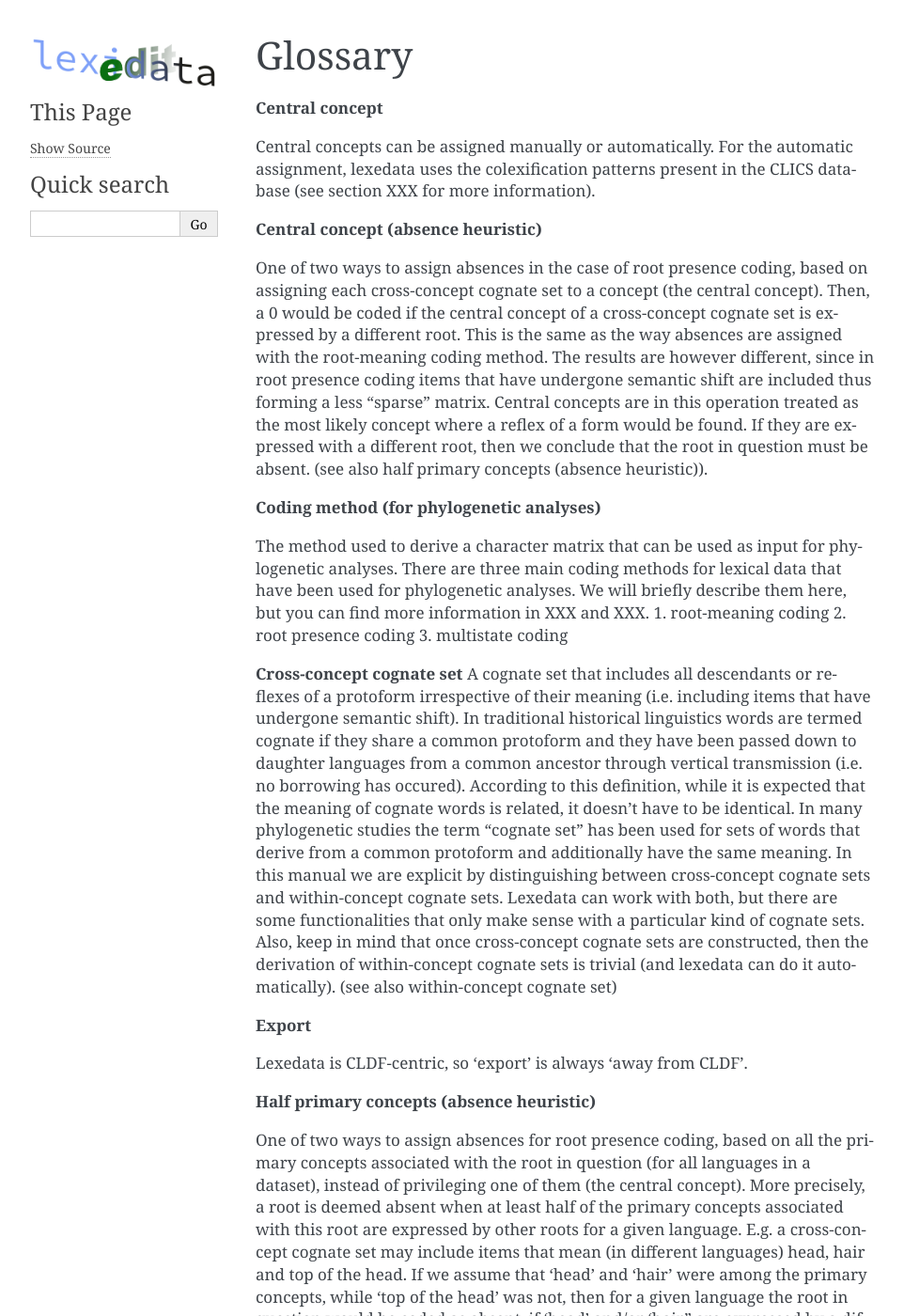
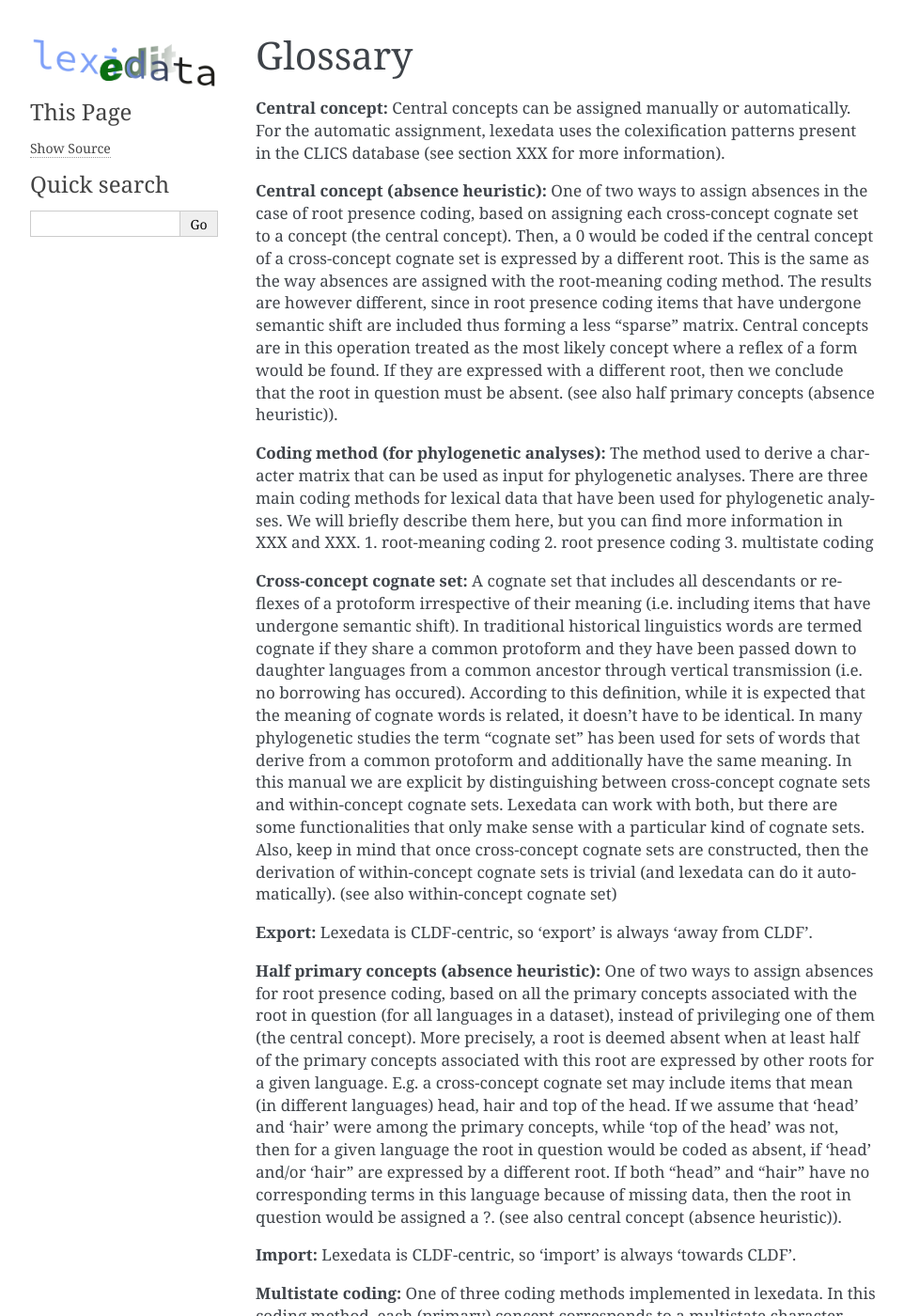
Before and after one commit to lexedata/lexedata, a Sphinx documentation site: the page built from docs/glossary.rst, in a window 1280 px wide and 1400 px high. Shown: the whole window at 94% size, without its empty margins (148-1110 px from the left). Built offline with Sphinx 7.4.7, drawn with Linux system fonts in a browser that asks for light colours; some of the changed text lies outside the part shown.

Commit message:
formatting

```diff
--- a/docs/glossary.rst
+++ b/docs/glossary.rst
@@ -1,64 +1,51 @@
 Glossary
 ~~~~~~~~
 
-**Central concept**
-
+**Central concept:**
 Central concepts can be assigned manually or automatically. For the automatic assignment, lexedata uses the colexification patterns present in the CLICS database (see section XXX for more information).
 
-**Central concept (absence heuristic)**
-
+**Central concept (absence heuristic):**
 One of two ways to assign absences in the case of root presence coding, based on assigning each cross-concept cognate set to a concept (the central concept). Then, a 0 would be coded if the central concept of a cross-concept cognate set is expressed by a different root. This is the same as the way absences are assigned with the root-meaning coding method. The results are however different, since in root presence coding items that have undergone semantic shift are included thus forming a less "sparse" matrix. Central concepts are in this operation treated as the most likely concept where a reflex of a form would be found. If they are expressed with a different root, then we conclude that the root in question must be absent. (see also half primary concepts (absence heuristic)).
 
-**Coding method (for phylogenetic analyses)**
-
+**Coding method (for phylogenetic analyses):**
 The method used to derive a character matrix that can be used as input for phylogenetic analyses.
 There are three main coding methods for lexical data that have been used for phylogenetic analyses. We will briefly describe them here, but you can find more information in XXX and XXX.
 1. root-meaning coding
 2. root presence coding
 3. multistate coding
 
-**Cross-concept cognate set**
+**Cross-concept cognate set:**
 A cognate set that includes all descendants or reflexes of a protoform irrespective of their meaning (i.e. including items that have undergone semantic shift). In traditional historical linguistics words are termed cognate if they share a common protoform and they have been passed down to daughter languages from a common ancestor through vertical transmission (i.e. no borrowing has occured). According to this definition, while it is expected that the meaning of cognate words is related, it doesn't have to be identical. In many phylogenetic studies the term "cognate set" has been used for sets of words that derive from a common protoform and additionally have the same meaning. In this manual we are explicit by distinguishing between cross-concept cognate sets and within-concept cognate sets. Lexedata can work with both, but there are some functionalities that only make sense with a particular kind of cognate sets. Also, keep in mind that once cross-concept cognate sets are constructed, then the derivation of within-concept cognate sets is trivial (and lexedata can do it automatically). (see also within-concept cognate set)
 
-**Export**
-
+**Export:**
 Lexedata is CLDF-centric, so ‘export’ is always ‘away from CLDF’.
 
-**Half primary concepts (absence heuristic)**
-
+**Half primary concepts (absence heuristic):**
 One of two ways to assign absences for root presence coding, based on all the primary concepts associated with the root in question (for all languages in a dataset), instead of privileging one of them (the central concept). More precisely, a root is deemed absent when at least half of the primary concepts associated with this root are expressed by other roots for a given language. E.g. a cross-concept cognate set may include items that mean (in different languages) head, hair and top of the head. If we assume that 'head' and 'hair' were among the primary concepts, while 'top of the head' was not, then for a given language the root in question would be coded as absent, if 'head' and/or 'hair" are expressed by a different root. If both "head" and "hair" have no corresponding terms in this language because of missing data, then the root in question would be assigned a ?. (see also central concept (absence heuristic)).
 
-**Import**
-
+**Import:**
 Lexedata is CLDF-centric, so ‘import’ is always ‘towards CLDF’.
 
-**Multistate coding**
-
+**Multistate coding:**
 One of three coding methods implemented in lexedata. In this coding method, each (primary) concept corresponds to a multistate character, with each within-concept cognate set corresponding to a different state. It is available for datasets with either within- or cross-concept cognate sets. (see also coding method)
 
-**Primary Concept**
-
+**Primary Concept:**
 A concept that has been systematically searched for in the languages of the dataset. When building a lexical dataset, it is typical procedure to start with a comparative wordlist including a number of basic concepts (e.g. a Swadesh list). Within lexedata, we call such concepts primary. Any other concepts present in parameters.csv are secondary. A dataset with within-concept cognate sets, often contains only primary concepts (however, it is possible that one has been keeping track of additional meanings for each word, thus leading to the inclusion of a number of secondary concepts as well.). A dataset with cross-concept cognate sets is very likely to include secondary concepts, especially if one has searched for cognate forms extensively among synonyms or closely related concepts to the primary concepts. (see also secondary concept)
 
-**Root-meaning coding**
-
+**Root-meaning coding:**
 One of three coding methods implemented in lexedata. This coding method converts every within-concept cognate set in the dataset into a binary character (with 1 representing presence of this root-meaning association in a particular language and 0 absence). When a root-meaning association is not attested in a language, the character is coded as 0 if the meaning in question is expressed with a different root, and as ? if the meaning is not attested at all. The root-meaning coding method can be used for datasets with either cross-concept or within-concept cognate sets. (see also coding method)
 
-**Root presence coding**
-
+**Root presence coding:**
 One of three coding methods implemented in lexedata. This coding method converts every cross-concept cognate set in the dataset into a binary character (with 1 denoting presence of a reflex of this root in the language and 0 absence). It can be used only when the dataset contains cross-concept cognatesets. Strictly speaking, any non-attestation of a reflex of a particular root in a language should lead to a ?, since we can almost never be sure that a root is indeed absent and it doesn't survive in some marginal meaning. This is even more true in cases of language families that have not been intensively studied. However, a character matrix consisting of 1s and ?s is not informative for phylogenetic analyses, so we need a heuristic to convert in a principled way some of these question marks to absencies. Lexedata provides two absence heuristics:
 1. central concept
 2. half primary concepts
 (see also coding method)
 
-**Secondary Concept**
-
+**Secondary Concept:**
 Any concept that has not been systematically searched for in the languages of the dataset. When building a lexical dataset, it is typical procedure to start with a comparative wordlist including a number of basic concepts (e.g. a Swadesh list). Within lexedata, we call such concepts, that have been systematically searched for, primary. Additionaly secondary concepts may be present in a dataset for various reasons: they may be secondary meanings of basic forms or correspond to forms that are cognate to other basic forms. A dataset with within-concept cognate sets, often contains only primary concepts (however, it is possible that one has been keeping track of additional meanings for each word, thus leading to the inclusion of a number of secondary concepts as well.). A dataset with cross-concept cognate sets is very likely to include secondary concepts, especially if one has searched for cognate forms extensively among synonyms or closely related concepts to the primary concepts. (see also primary concept)
 
-**Status column**
-
+**Status column:**
 A tracking column present in any of the cldf tables in order to facilitate workflow. Lexedata scripts can also update such columns with customizable messages to facilitate manual checking and tracking of automatic operations.
 
-**Within-concept cognate set**
-
+**Within-concept cognate set:**
 A cognate set that includes descendants or reflexes of a protoform that additionally have the same meaning. While in traditional historical linguistics words are termed cognate if they share a common protoform irrespective of their meaning, in many phylogenetic studies the term "cognate set" has been used for sets of words that not only share an ancestral protoform but all express the same concept. In this manual we are explicit by distinguishing between cross-concept cognate sets and within-concept cognate sets. Lexedata can work with both, but there are some functionalities that only make sense with a particular kind of cognate sets. Also, keep in mind that cross-concept cognate sets cannot be automatically derived from within-concept cognate sets (since this requires linguistic expertise), while the reverse is possible (see also cross-concept cognate set).
```
